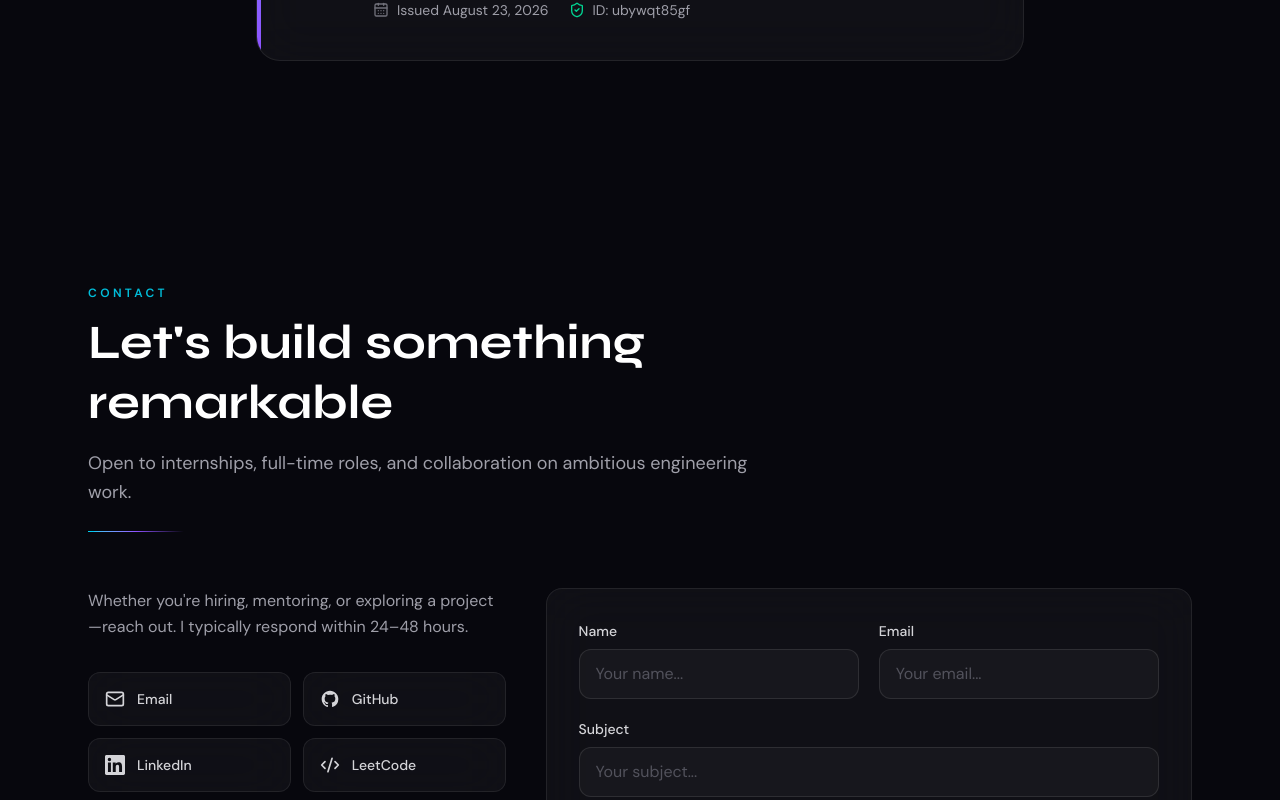
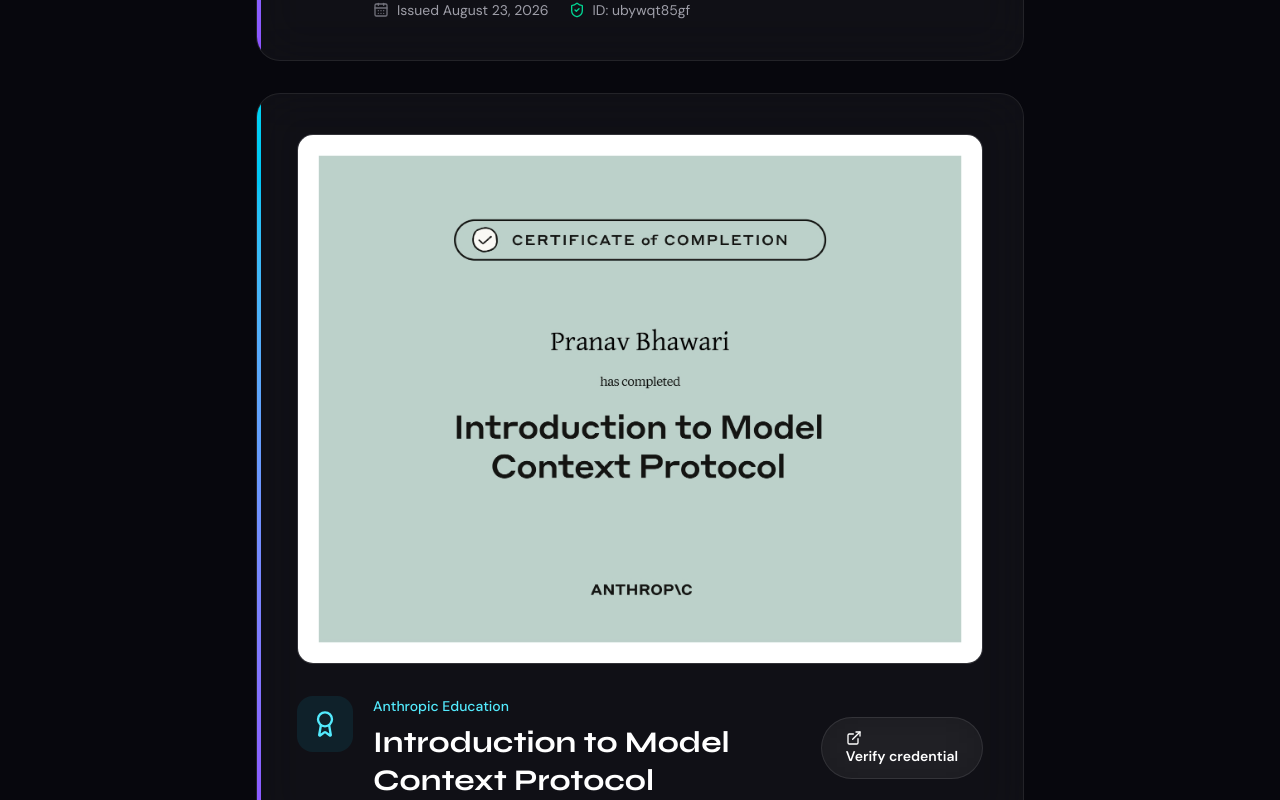
Before and after one commit to Pranav6197/Portfolio, a React (Vite) app in the folder frontend/: page / in a window 1280 px wide. Shown: the part 7880-8680 px from the top of the page. Built offline with nearby package versions, Linux system fonts and the light colour scheme.

Commit message:
Refactor code structure for improved readability and maintainability

```diff
--- a/frontend/src/components/sections/Certification.tsx
+++ b/frontend/src/components/sections/Certification.tsx
@@ -1,6 +1,6 @@
 import { Award, CalendarDays, ExternalLink, ShieldCheck } from "lucide-react";
 import { motion } from "framer-motion";
-import { certification } from "../../data/certification";
+import { certifications } from "../../data/certification";
 import { defaultViewport, fadeUp } from "../../lib/motion";
 import { GlowButton } from "../ui/GlowButton";
 import { SectionHeading } from "../ui/SectionHeading";
@@ -16,13 +16,15 @@
           align="center"
         />
 
+        {certifications.map((certification, index) => (
           <motion.article
-          className="relative max-w-3xl mx-auto overflow-hidden rounded-3xl glass-panel p-8 md:p-10"
+            key={certification.url}
+            className="relative mx-auto mb-8 max-w-3xl overflow-hidden rounded-3xl glass-panel p-8 last:mb-0 md:p-10"
             initial="hidden"
             whileInView="visible"
             viewport={defaultViewport}
             variants={fadeUp}
-          transition={{ duration: 0.55 }}
+            transition={{ duration: 0.55, delay: index * 0.1 }}
           >
             <div className="absolute inset-y-0 left-0 w-1 bg-gradient-to-b from-cyan-400 to-violet-500" />
             <a
@@ -30,7 +32,7 @@
               target="_blank"
               rel="noopener noreferrer"
               className="relative mb-8 block overflow-hidden rounded-2xl border border-white/10 bg-white/5 transition hover:border-cyan-400/40"
-            aria-label="View LangChain Academy certificate"
+              aria-label={`View ${certification.issuer} certificate`}
             >
               <img
                 src={certification.imageUrl}
@@ -49,16 +51,22 @@
                 <h3 className="font-display text-2xl font-bold leading-tight text-white md:text-3xl">
                   {certification.name}
                 </h3>
+                {(certification.issued || certification.credentialId) && (
                   <div className="mt-4 flex flex-wrap gap-x-5 gap-y-2 text-sm text-zinc-400">
+                    {certification.issued && (
                       <span className="inline-flex items-center gap-2">
                         <CalendarDays className="h-4 w-4 text-zinc-500" />
                         Issued {certification.issued}
                       </span>
+                    )}
+                    {certification.credentialId && (
                       <span className="inline-flex items-center gap-2">
                         <ShieldCheck className="h-4 w-4 text-emerald-400" />
                         ID: {certification.credentialId}
                       </span>
+                    )}
                   </div>
+                )}
               </div>
             </div>
 
@@ -68,6 +76,7 @@
             </GlowButton>
           </div>
           </motion.article>
+        ))}
       </div>
     </section>
   );
--- a/frontend/src/data/certification.ts
+++ b/frontend/src/data/certification.ts
@@ -1,10 +1,27 @@
-export const certification = {
-  name: "Foundation: Introduction to LangChain - Python",
-  issuer: "LangChain Academy",
-  issued: "August 23, 2026",
-  expires: "August 22, 2028",
-  credentialId: "ubywqt85gf",
-  url: "https://academy.langchain.com/certificates/ubywqt85gf",
-  imageUrl:
-    "/Pranav%20Bhawari%20-%202026-08-23_page-0001.jpg",
+export type Certification = {
+  name: string;
+  issuer: string;
+  issued?: string;
+  expires?: string;
+  credentialId?: string;
+  url: string;
+  imageUrl: string;
 };
+
+export const certifications: Certification[] = [
+  {
+    name: "Foundation: Introduction to LangChain - Python",
+    issuer: "LangChain Academy",
+    issued: "August 23, 2026",
+    expires: "August 22, 2028",
+    credentialId: "ubywqt85gf",
+    url: "https://academy.langchain.com/certificates/ubywqt85gf",
+    imageUrl: "/Pranav%20Bhawari%20-%202026-08-23_page-0001.jpg",
+  },
+  {
+    name: "Introduction to Model Context Protocol",
+    issuer: "Anthropic Education",
+    url: "https://verify.skilljar.com/c/5e5bxywgopf9",
+    imageUrl: "/Introduction%20to%20Model%20Context%20Protocol%20-%20Anthropic%20Education.jpg",
+  },
+];
--- a/frontend/src/data/profile.ts
+++ b/frontend/src/data/profile.ts
@@ -5,7 +5,7 @@
   email: "pranavbhawari10@gmail.com",
   phone: "+91 9175226197",
   location: "Pune, India",
-  resumePath: "https://drive.google.com/file/d/1TjP7ykq7EBN8eGRKXsOHZQpZ7v7pYhGm/view?usp=sharing",
+  resumePath: "https://drive.google.com/file/d/1hCTaY5DYooMkHcvbWQLEvAmWd0Z1yM_d/view?usp=sharing",
   social: {
     github: "https://github.com/Pranav6197",
     linkedin: "https://www.linkedin.com/in/pranav-bhawari-479b59280/",
```
Also changed, not shown: frontend/public/Introduction to Model Context Protocol - Anthropic Education.jpg (added). Lines whose indentation alone changed are shown as unchanged.
